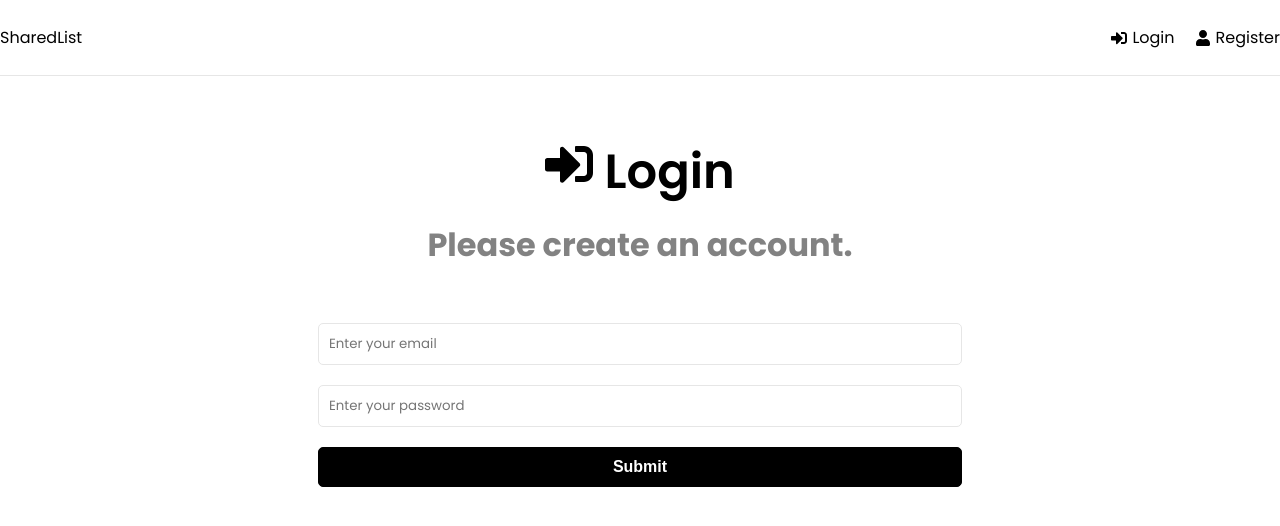
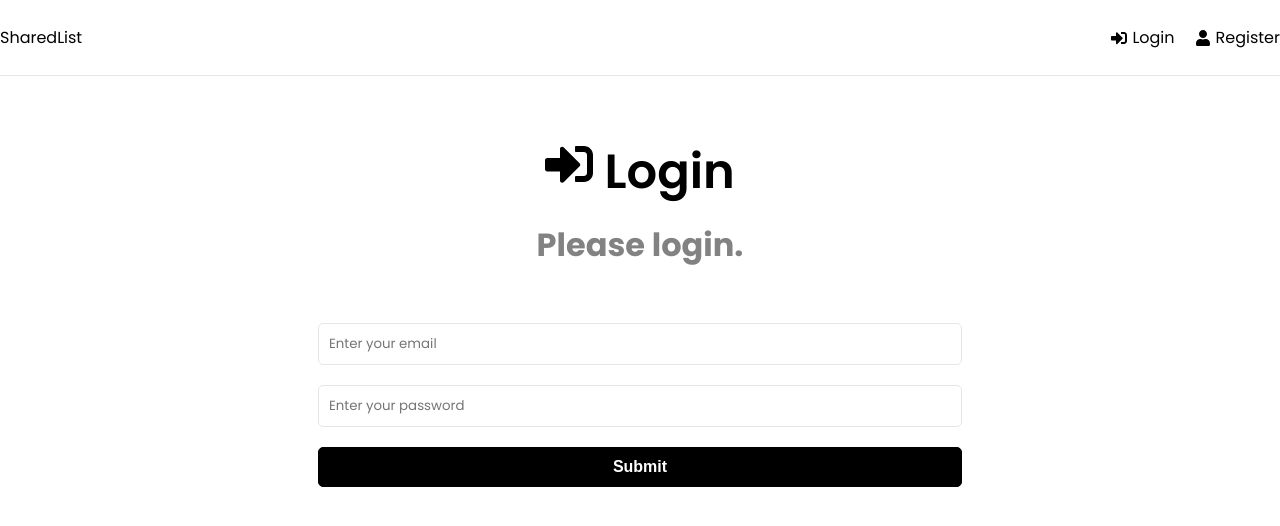
Before and after one commit to mubbarikali/SharedList, a React (Create React App) app in the folder frontend/: page /login in a window 1280 px wide. Shown: the top 526 px of the page. Built offline with nearby package versions, Linux system fonts and the light colour scheme.

Commit message:
Register feature adding data in DB. Working fine

```diff
--- a/frontend/src/features/auth/authService.js
+++ b/frontend/src/features/auth/authService.js
@@ -1,6 +1,6 @@
 import axios from 'axios';
 
-const API_URL = '/api/v1/users'
+const API_URL = '/api/v1/users/register'
 
 const register = async (userData)=>{
     const response = await axios.post(API_URL, userData);
--- a/frontend/src/features/auth/authSlice.js
+++ b/frontend/src/features/auth/authSlice.js
@@ -26,9 +26,9 @@ export const authSlice = createSlice({
     initialState,
     reducers: {
         reset: (state)=>{
+            state.isLoading = false;
+            state.isSuccess = false;
             state.isError = false;
-            state.isSuccess = false;
-            state.isLoading = false;
             state.message = '';
         }
     },
@@ -42,8 +42,7 @@ export const authSlice = createSlice({
         })
         .addCase(register.rejected, (state, action)=>{
             state.isLoading = false;
-            state.isLoading = false;
-            state.isSuccess = false;
+            state.isError = true;
             state.message = action.payload;
             state.user = null;
         });
--- a/frontend/src/pages/Login.jsx
+++ b/frontend/src/pages/Login.jsx
@@ -26,7 +26,7 @@ return (
       <h1>
         <FaSignInAlt /> Login
       </h1>
-      <p>Please create an account.</p>
+      <p>Please login.</p>
 
     </section>
 
--- a/frontend/src/pages/Register.jsx
+++ b/frontend/src/pages/Register.jsx
@@ -14,7 +14,7 @@ function Register() {
     password2: '',
   })
 
-  const { name, email, password, password2 } = formData
+  const { name, email, password, password2 } = formData;
 
   const navigate = useNavigate()
   const dispatch = useDispatch()
```
